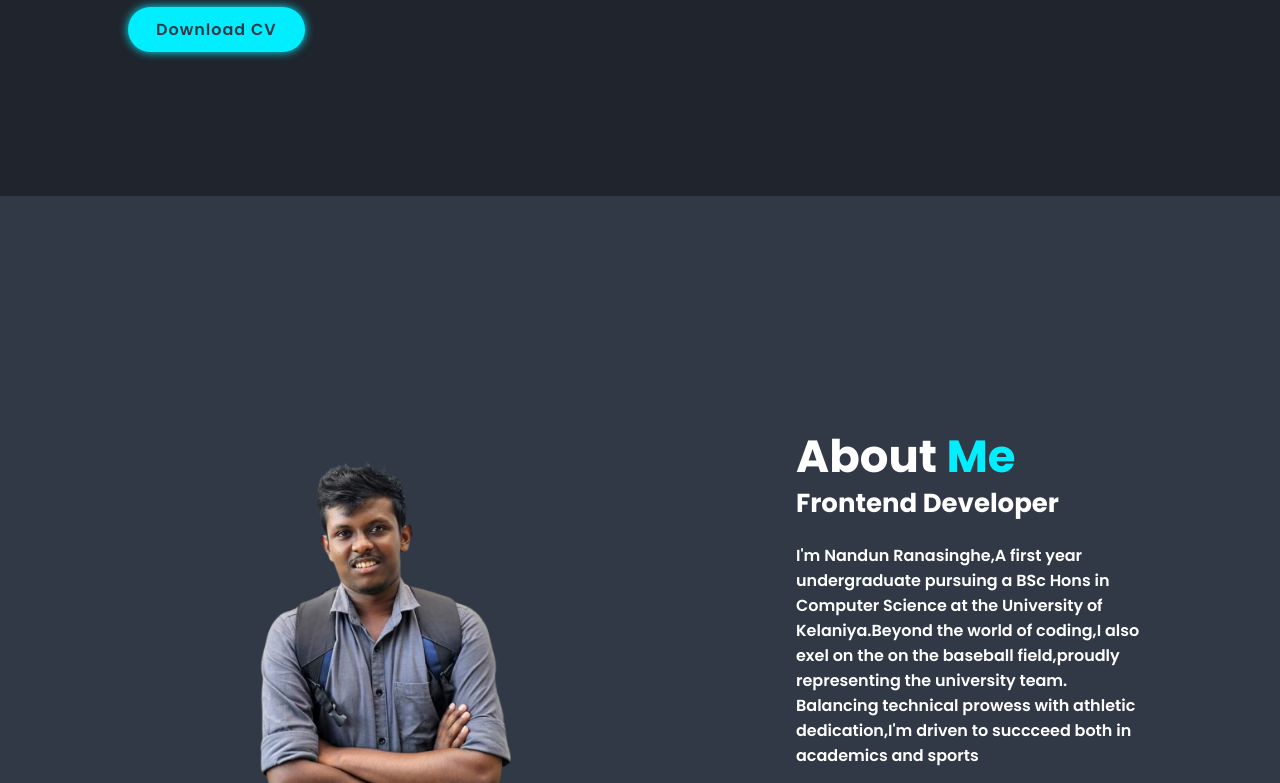
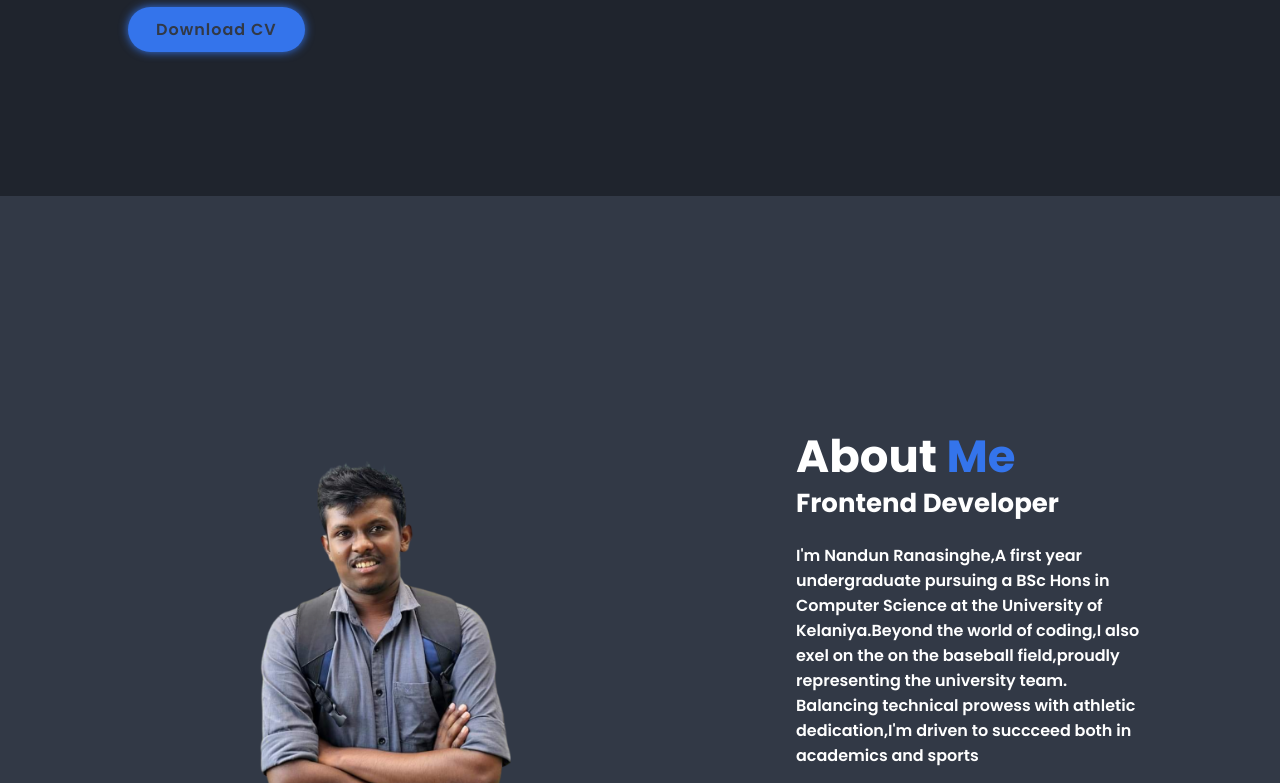
Before and after one commit to Nandunrana89/nandunrana89.github.io, a plain HTML site: page index.html in a window 1280 px wide. Shown: the part 604-1387 px from the top of the page. Drawn offline with nearby package versions, Linux system fonts and the light colour scheme.

Commit message:
Update style.css

```diff
--- a/style.css
+++ b/style.css
@@ -13,7 +13,7 @@
     --bg-color: #1f242d;
     --second-bg-color: #323946;
     --text-color: #ffff;
-    --main-color: #0ef;
+    --main-color: #3474eb;
 }
 html {
     font-size: 62.5%;
```
